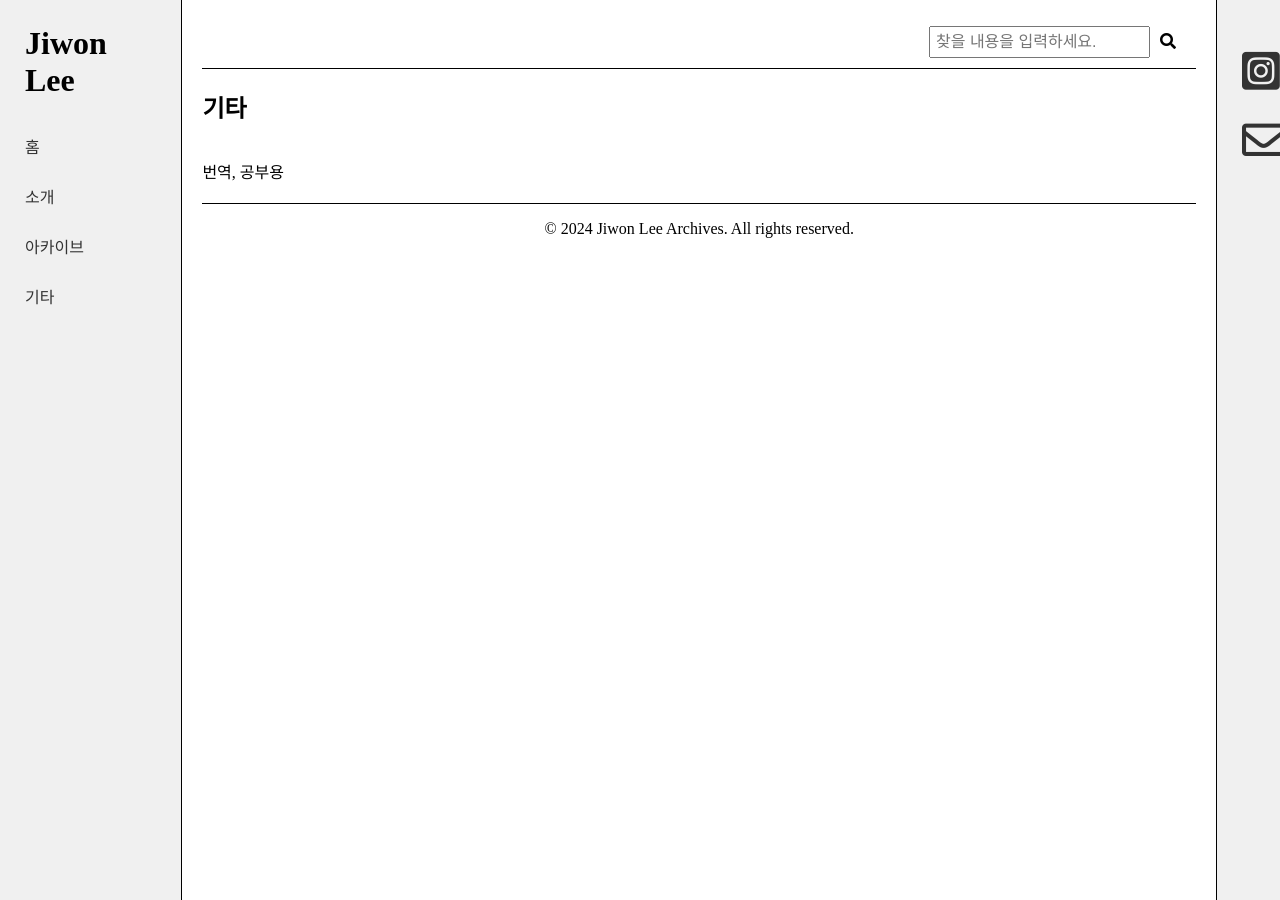
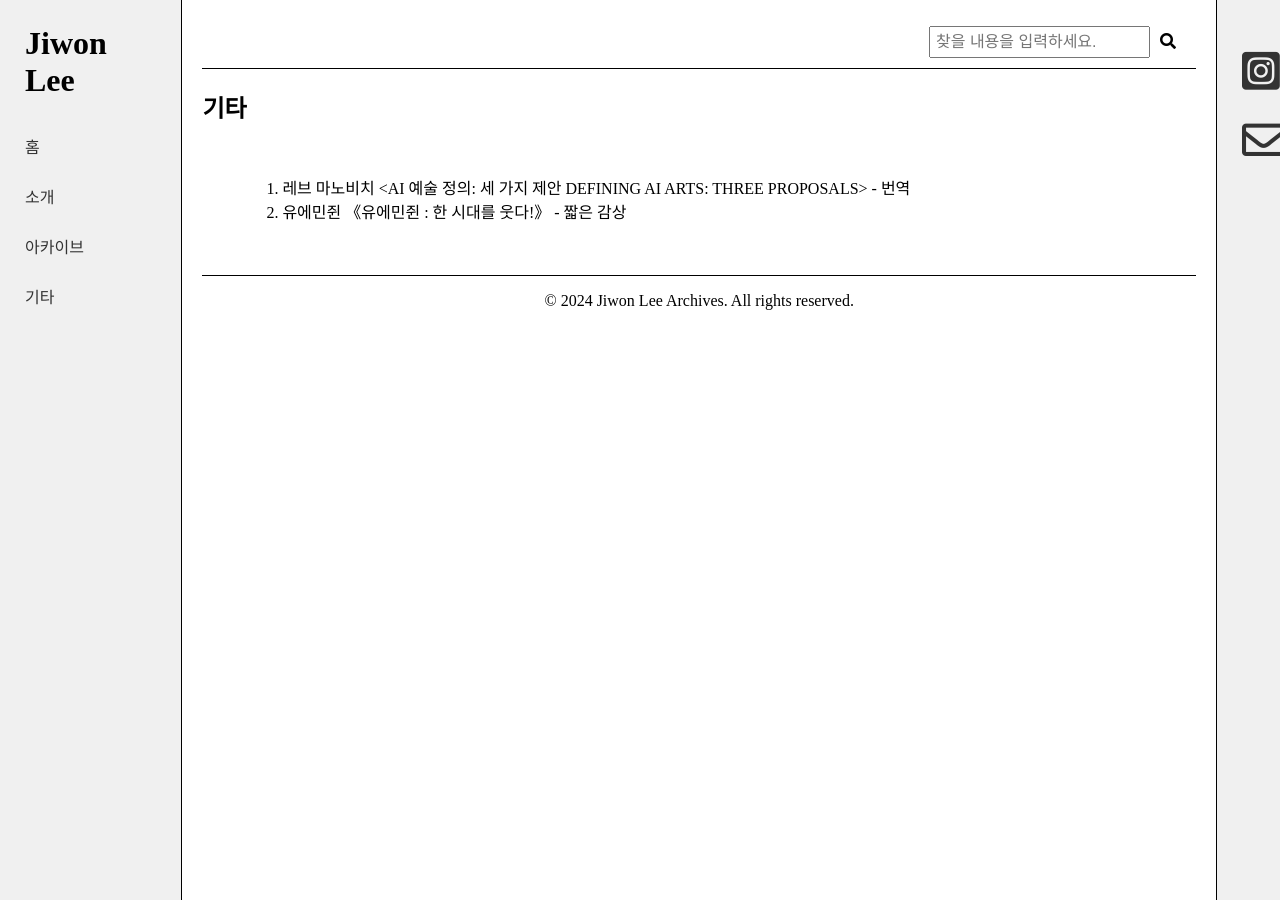
Before and after one commit to LfayeJ/archives, a Jekyll site: the page built from etc.md, in a window 1280 px wide. Built offline with Jekyll 4.4.1, drawn with Linux system fonts in a browser that asks for light colours; some web fonts are replaced.

Commit message:
Update etc.md

```diff
--- a/etc.md
+++ b/etc.md
@@ -4,4 +4,5 @@ title: 기타
 ---
 
 ## 기타
-번역, 공부용
+> 01. [레브 마노비치 <AI 예술 정의: 세 가지 제안 DEFINING AI ARTS: THREE PROPOSALS> - 번역](etc_0001.md)
+> 00. [유에민쥔 《유에민쥔 : 한 시대를 웃다!》 - 짧은 감상](etc_0002.md)
```
